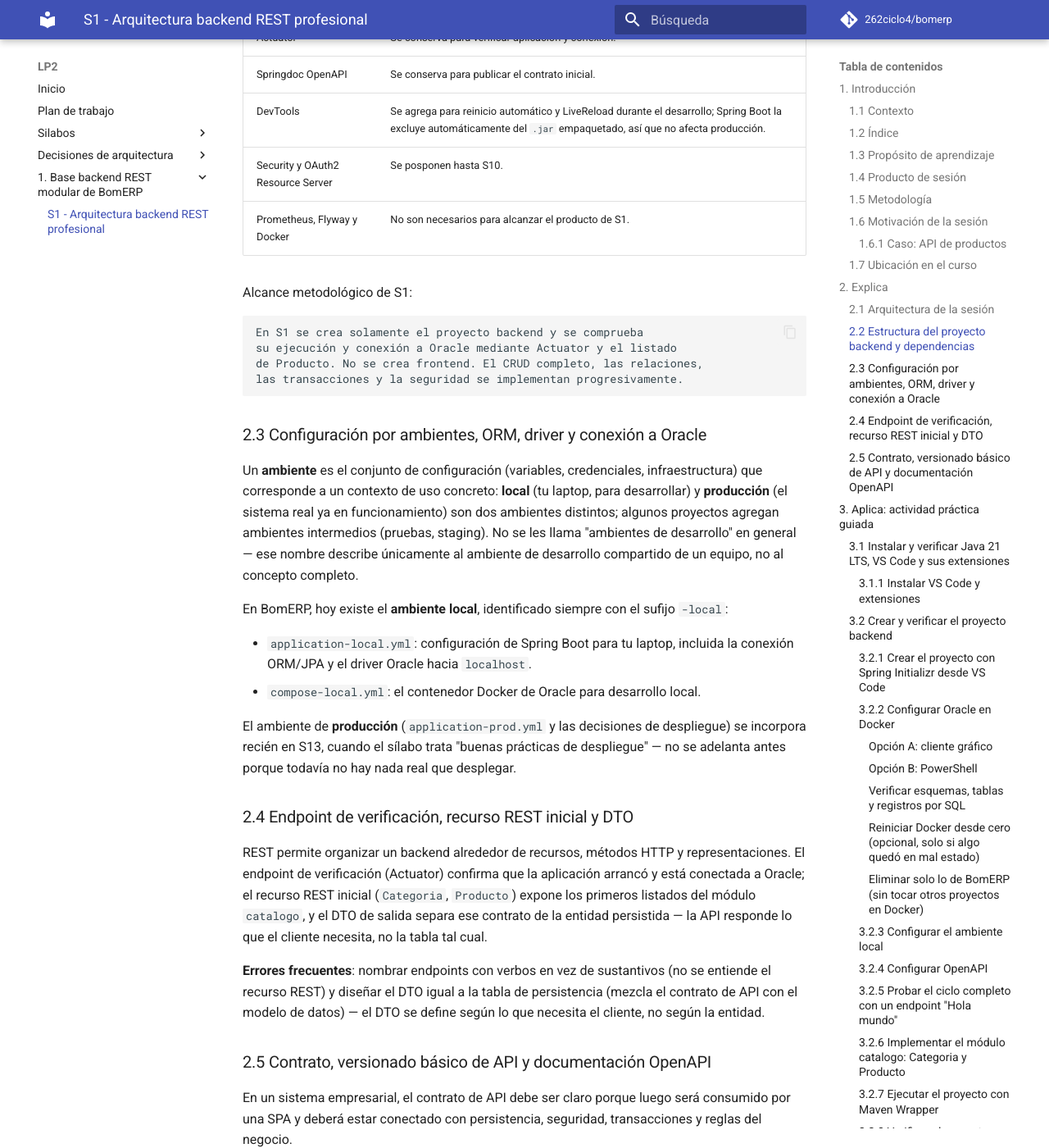
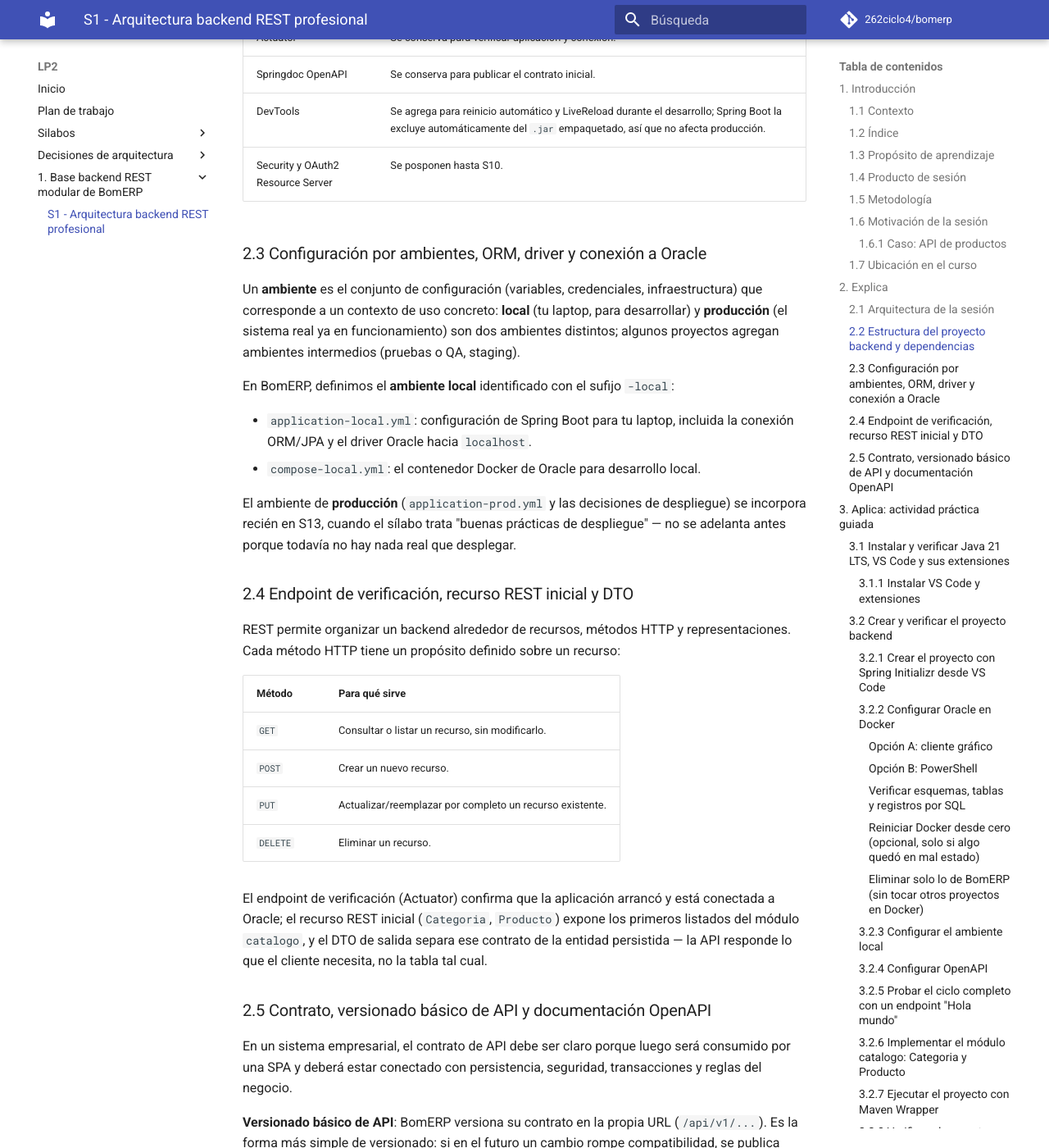
Before and after one commit to 262ciclo4/bomerp, an MkDocs documentation site: the page built from docs/lp2/sesiones/S01_Arquitectura_Backend_REST_Profesional.md, in a window 1280 px wide and 1400 px high, scrolled down 4605 px. Shown: the whole window at 82% size. Built offline with MkDocs 1.6.1 and Material for MkDocs 9.7.7, drawn with Linux system fonts in a browser that asks for light colours; comment, search, counter and statistics services are not loaded.

Commit message:
first commit

````diff
--- a/docs/lp2/sesiones/S01_Arquitectura_Backend_REST_Profesional.md
+++ b/docs/lp2/sesiones/S01_Arquitectura_Backend_REST_Profesional.md
@@ -120,16 +120,7 @@ El proyecto se organiza como monolito modular: un único paquete raíz (`BomerpB
 | Springdoc OpenAPI | Se conserva para publicar el contrato inicial. |
 | DevTools | Se agrega para reinicio automático y LiveReload durante el desarrollo; Spring Boot la excluye automáticamente del `.jar` empaquetado, así que no afecta producción. |
 | Security y OAuth2 Resource Server | Se posponen hasta S10. |
-| Prometheus, Flyway y Docker | No son necesarios para alcanzar el producto de S1. |
 
-Alcance metodológico de S1:
-
-```text
-En S1 se crea solamente el proyecto backend y se comprueba
-su ejecución y conexión a Oracle mediante Actuator y el listado
-de Producto. No se crea frontend. El CRUD completo, las relaciones,
-las transacciones y la seguridad se implementan progresivamente.
-```
 
 ### 2.3 Configuración por ambientes, ORM, driver y conexión a Oracle
 
@@ -137,11 +128,9 @@ Un **ambiente** es el conjunto de configuración (variables, credenciales,
 infraestructura) que corresponde a un contexto de uso concreto: **local**
 (tu laptop, para desarrollar) y **producción** (el sistema real ya en
 funcionamiento) son dos ambientes distintos; algunos proyectos agregan
-ambientes intermedios (pruebas, staging). No se les llama "ambientes de
-desarrollo" en general — ese nombre describe únicamente al ambiente de
-desarrollo compartido de un equipo, no al concepto completo.
+ambientes intermedios (pruebas o QA, staging).
 
-En BomERP, hoy existe el **ambiente local**, identificado siempre con el
+En BomERP, definimos el **ambiente local** identificado con el
 sufijo `-local`:
 
 - `application-local.yml`: configuración de Spring Boot para tu laptop, incluida la conexión ORM/JPA y el driver Oracle hacia `localhost`.
@@ -154,9 +143,16 @@ hay nada real que desplegar.
 
 ### 2.4 Endpoint de verificación, recurso REST inicial y DTO
 
-REST permite organizar un backend alrededor de recursos, métodos HTTP y representaciones. El endpoint de verificación (Actuator) confirma que la aplicación arrancó y está conectada a Oracle; el recurso REST inicial (`Categoria`, `Producto`) expone los primeros listados del módulo `catalogo`, y el DTO de salida separa ese contrato de la entidad persistida — la API responde lo que el cliente necesita, no la tabla tal cual.
+REST permite organizar un backend alrededor de recursos, métodos HTTP y representaciones. Cada método HTTP tiene un propósito definido sobre un recurso:
 
-**Errores frecuentes**: nombrar endpoints con verbos en vez de sustantivos (no se entiende el recurso REST) y diseñar el DTO igual a la tabla de persistencia (mezcla el contrato de API con el modelo de datos) — el DTO se define según lo que necesita el cliente, no según la entidad.
+| Método | Para qué sirve |
+|---|---|
+| `GET` | Consultar o listar un recurso, sin modificarlo. |
+| `POST` | Crear un nuevo recurso. |
+| `PUT` | Actualizar/reemplazar por completo un recurso existente. |
+| `DELETE` | Eliminar un recurso. |
+
+El endpoint de verificación (Actuator) confirma que la aplicación arrancó y está conectada a Oracle; el recurso REST inicial (`Categoria`, `Producto`) expone los primeros listados del módulo `catalogo`, y el DTO de salida separa ese contrato de la entidad persistida — la API responde lo que el cliente necesita, no la tabla tal cual.
 
 ### 2.5 Contrato, versionado básico de API y documentación OpenAPI
 
````
